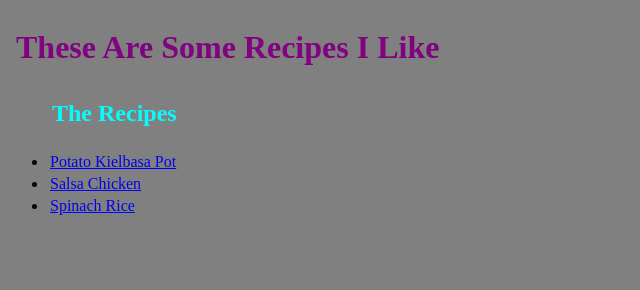
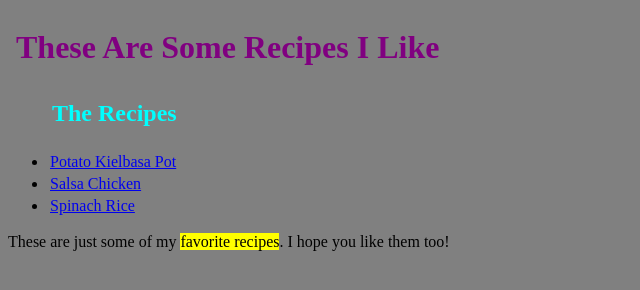
Before and after one commit to ScottConley/Recipes, a plain HTML site: page index.html in a window 1280 px wide. Shown: the whole page, without its empty margins (0-640 px from the left). Drawn offline with Linux system fonts and the light colour scheme.

Commit message:
added a simple span example

```diff
--- a/index.html
+++ b/index.html
@@ -18,5 +18,10 @@
             <li><a href="recipes/spinachRice.html">Spinach Rice</a></li>
         </ul>
     </div>
+    <div class="paragraph">
+        <p>These are just some of my
+            <span class="highlight"> favorite recipes</span>.
+            I hope you like them too!</p>
+    </div>
 </body>
 </html>
--- a/stylesheet.css
+++ b/stylesheet.css
@@ -1,6 +1,18 @@
 /* * {
     outline: 2px solid red;
+}
+
+div {
+    outline: 2px solid blue;
+}
+
+span {
+    outline: 2px solid green;
 } */
+
+span.highlight {
+    background-color: yellow;
+}
 
 h1 {
     color: purple;
```
